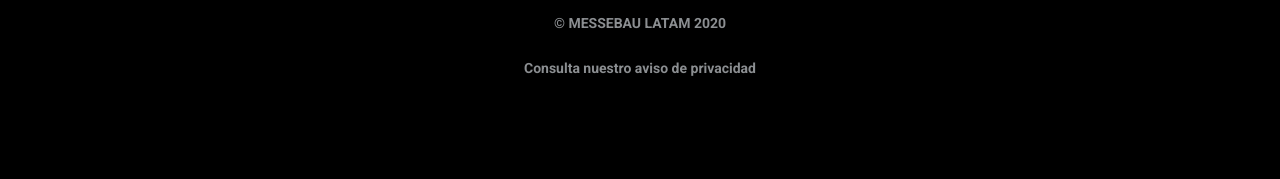
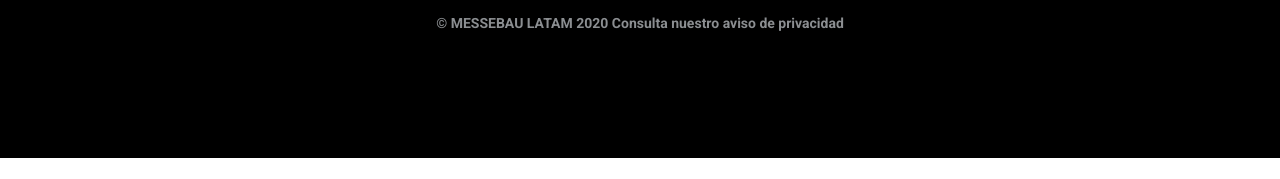
Before and after one commit to Israel2709/messebau-virtual, a website: page public/index.html in a window 1280 px wide. Shown: the part 5842-6021 px from the top of the page. After the commit the page ends 6000 px from the top, so only its background shows below. Drawn offline with nearby package versions, Linux system fonts and the light colour scheme.

Commit message:
changes privacy

```diff
--- a/public/index.html
+++ b/public/index.html
@@ -759,9 +759,8 @@
       </div>
     </div>
     <div class="d-flex flex-column align-items-center justify-content-center w-100 wrapper-footer-last">
-      <p class='text-center font-size mt-3 mb-4'>© MESSEBAU LATAM 2020</p>
-      <a href="#" class='link-style  text-center font-size m-0'>Consulta nuestro <strong>aviso de
-          privacidad</strong></a>
+      <p class='text-center font-size mt-3 mb-4'>© MESSEBAU LATAM 2020 <a href="#" class='link-style  text-center font-size m-0'>Consulta nuestro <strong>aviso de
+        privacidad</strong></a></p>
     </div>
   </footer>
   <!-- The core Firebase JS SDK is always required and must be listed first -->
```
